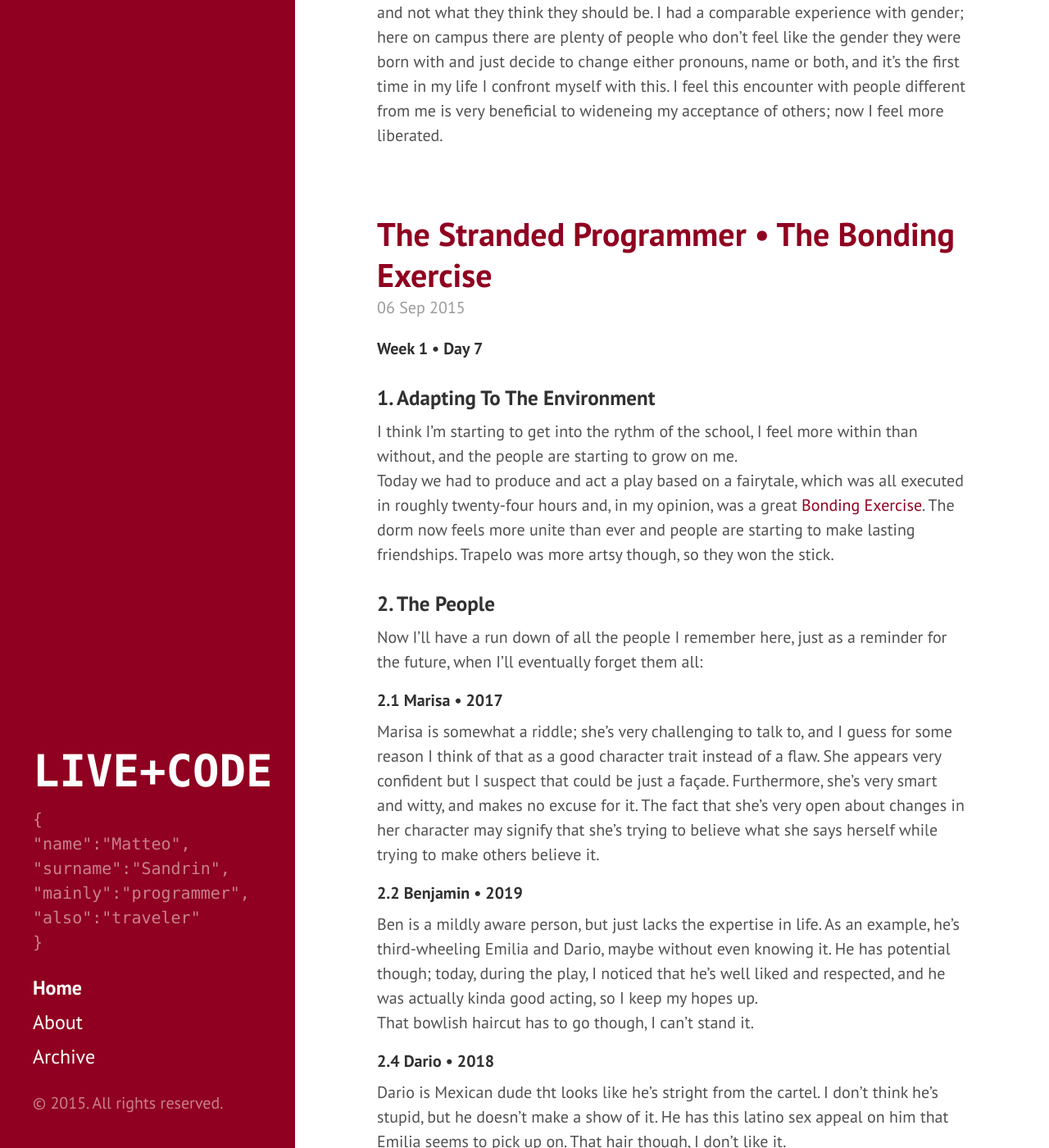
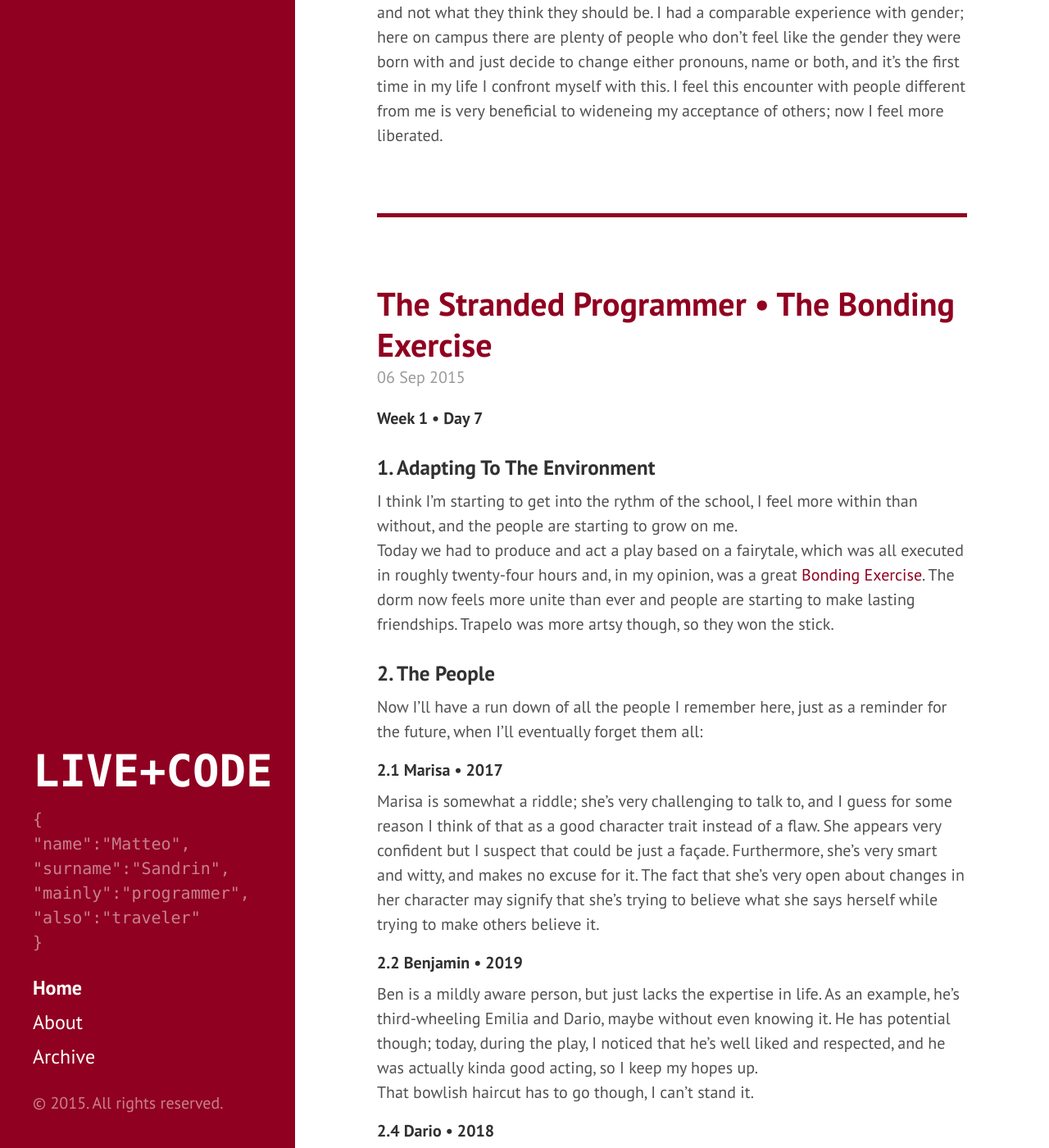
Before and after one commit to matteosandrin/matteosandrin.github.io, a Jekyll site: the page built from index.html, in a window 1280 px wide and 1400 px high, scrolled down 1333 px. Shown: the whole window at 82% size. Built offline with Jekyll 4.4.1, drawn with Linux system fonts in a browser that asks for light colours; Markdown is read by kramdown in place of the engine named in the settings; the list of posts is cut into pages by our own code.

Commit message:
New post

```diff
--- a/index.html
+++ b/index.html
@@ -16,6 +16,7 @@ title: Home
 
     {{ post.content }}
   </div>
+  <div id="horizontal-rule"></div>
   {% endfor %}
 </div>
 
--- a/public/css/hyde.css
+++ b/public/css/hyde.css
@@ -135,6 +135,13 @@ a.sidebar-nav-item:focus {
  * Align the contents of the site above the proper threshold with some margin-fu
  * with a 25%-wide `.sidebar`.
  */
+
+#horizontal-rule{
+  height: 5px;
+  background-color: #900020;
+  width: 100%;
+  margin-bottom: 80px;
+}
 
 .content {
   padding-top:    4rem;
```
